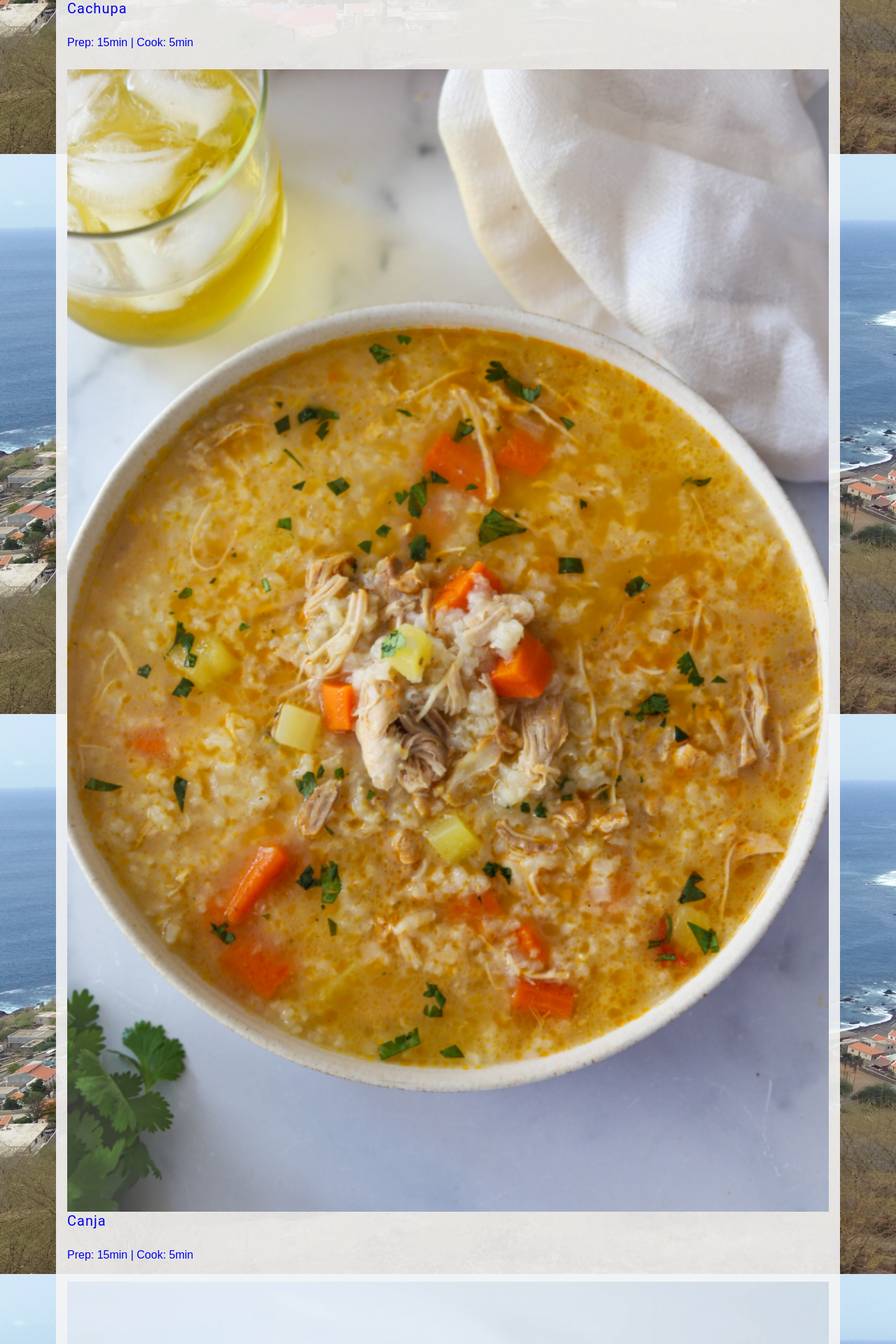
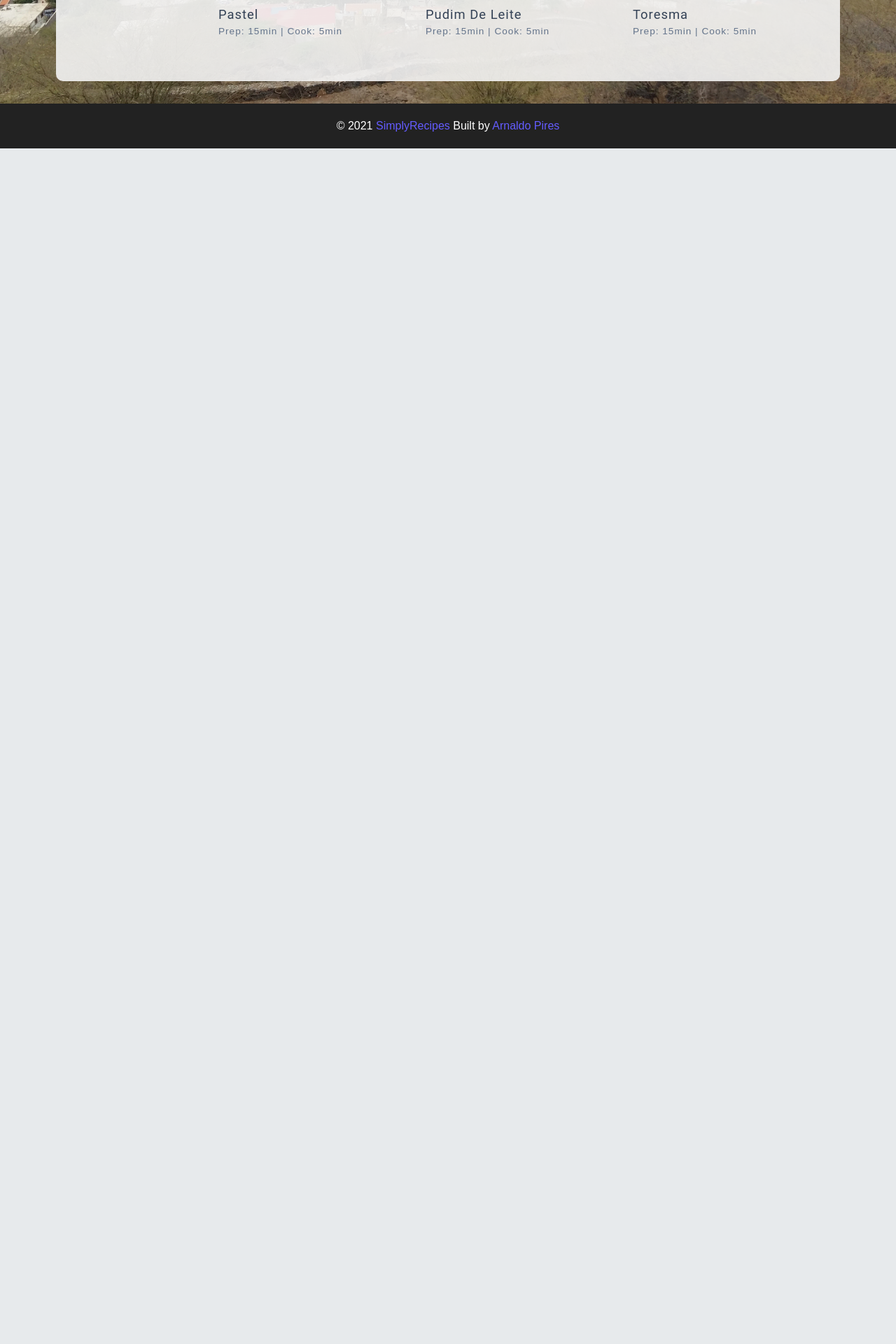
Before and after one commit to ArnoldPires/SimplyRecipes, a PHP site: page / in a window 1280 px wide. Shown: the part 1380-3300 px from the top of the page at 70% size. After the commit the page ends 1592 px from the top, so only its background shows below. Run offline with PHP 8.4, Linux system fonts and the light colour scheme; some libraries are stand-ins or nearby versions.

Commit message:
done with the homepage for now

```diff
--- a/css/style.css
+++ b/css/style.css
@@ -67,6 +67,7 @@
 }
 p {
   margin-bottom: 1.5rem;
+  margin-top: 0;
   max-width: 40em;
 }
 h1,
@@ -112,7 +113,7 @@
 .img {
   width: 100%;
   display: block;
-  object-fit: cover;
+  object-fit: fill;
 }
 /* buttons */
 .btn {
@@ -287,6 +288,7 @@
   font-size: 1.25rem;
 }
 .nav-links {
+  font-size: 1.25rem;
   height: 0px;
   overflow: hidden;
   display: flex;
@@ -325,11 +327,12 @@
     align-items: center;
   }
   .nav-header {
+    padding: 0;
     height: auto;
     margin-right: 2rem;
   }
   .nav-links {
-    height: auto;
+    height: auto !important;
     flex-direction: row;
     align-items: center;
     width: 100%;
@@ -341,6 +344,7 @@
     font-size: 1rem;
   }
   .contact-link {
+    margin-right: 0;
     margin-left: auto;
   }
 }
@@ -383,6 +387,94 @@
     margin-bottom: 0;
   }
 }
+/* Recipes */
+.recipes-container {
+  display: grid;
+  gap: 2rem 1rem;
+}
+.recipes-list {
+  display: grid;
+  gap: 2rem 1rem;
+  padding-bottom: 3rem;
+}
+.recipe {
+  display: block;
+}
+.recipe-img {
+  height: 25rem;
+  border-radius: var(--borderRadius);
+  margin-bottom: 1rem;
+}
+.recipe h5 {
+  margin-top: 0.25rem;
+  margin-bottom: 0;
+  line-height: 1;
+  color: var(--grey-700);
+}
+.recipe p {
+  margin-bottom: 0;
+  line-height: 1;
+  margin-top: 0.5rem;
+  color: var(--grey-500);
+  letter-spacing: var(--letterSpacing);
+}
+.tags-container {
+  order: 1;
+  display: flex;
+  flex-direction: column;
+  padding-bottom: 3rem;
+}
+.tags-container h4 {
+  margin-bottom: 0.5rem;
+  font-weight: 500;
+}
+.tags-list {
+  display: grid;
+  grid-template-columns: 1fr 1fr 1fr;
+}
+.tags-list a {
+  text-transform: capitalize;
+  display: block;
+  color: var(--grey-500);
+  transition: var(--transition);
+}
+.tags-list a:hover {
+  color: var(--primary-500);
+}
+@media screen and (min-width: 576px) {
+  .recipes-list {
+    grid-template-columns: 1fr 1fr;
+  }
+  .recipe-img {
+    height: 15rem;
+  }
+}
+@media screen and (min-width: 992px) {
+  .recipes-container {
+    grid-template-columns: 200px 1fr;
+  }
+  .recipes-list {
+    grid-template-columns: 1fr 1fr;
+  }
+  .recipe p {
+    font-size: 0.85rem;
+  }
+  .tags-container {
+    order: 0;
+  }
+  .tags-list {
+    display: grid;
+    grid-template-columns: 1fr;
+  }
+}
+@media screen and (min-width: 1200px) {
+  .recipe h5 {
+    font-size: 1.15rem;
+  }
+  .recipes-list {
+    grid-template-columns: 1fr 1fr 1fr;
+  }
+}
 /* Footer */
 footer {
   height: 4rem;
--- a/index.html
+++ b/index.html
@@ -64,73 +64,57 @@
                 </div>
             </div>
             <!--End of Tag Container-->
-            <!--Recipes Container-->
+            <!--Recipes List-->
             <div class="recipes-list">
-                <!--Single Recipe-->
-                <a href="single-recipe.html" class="recipe">
+                <!--Single Recipes-->
+                <a href="./pages/single-recipe.html" class="recipe">
                     <img src="./assets/recipes/cachupa.jpg" alt="cachupa" class="img recipe-img"/>
                     <h5>Cachupa</h5>
                     <p>Prep: 15min | Cook: 5min</p>
                 </a>
-                <!--End of Single Recipe-->
-                <!--Single Recipe-->
-                <a href="single-recipe.html" class="recipe">
+                <a href="./pages/single-recipe.html" class="recipe">
                     <img src="./assets/recipes/canja.png" alt="canja" class="img recipe-img" />
                     <h5>Canja</h5>
                     <p>Prep: 15min | Cook: 5min</p>
                 </a>
-                <!--End of Single Recipe-->
-                <!--Single Recipe-->
-                <a href="single-recipe.html" class="recipe">
+                <a href="./pages/single-recipe.html" class="recipe">
                     <img src="./assets/recipes/cuscus.png" alt="cus cus" class="img recipe-img" />
                     <h5>Cus cus</h5>
                     <p>Prep: 15min | Cook: 5min</p>
                 </a>
-                <!--End of Single Recipe-->
-                <!--Single Recipe-->
-                <a href="single-recipe.html" class="recipe">
+                <a href="./pages/single-recipe.html" class="recipe">
                     <img src="./assets/recipes/gufonginho.png" alt="gufonginho" class="img recipe-img" />
                     <h5>Gufonginho</h5>
                     <p>Prep: 15min | Cook: 5min</p>
                 </a>
-                <!--End of Single Recipe-->
-                <!--Single Recipe-->
-                <a href="single-recipe.html" class="recipe">
+                <a href="./pages/single-recipe.html" class="recipe">
                     <img src="./assets/recipes/Jagacida.jpg" alt="Jagacida" class="img recipe-img" />
                     <h5>Jagacida</h5>
                     <p>Prep: 15min | Cook: 5min</p>
                 </a>
-                <!--End of Single Recipe-->
-                <!--Single Recipe-->
-                <a href="single-recipe.html" class="recipe">
+                <a href="./pages/single-recipe.html" class="recipe">
                     <img src="./assets/recipes/moreia-frita.jpg" alt="moreia frita" class="img recipe-img" />
                     <h5>Moreia Frita</h5>
                     <p>Prep: 15min | Cook: 5min</p>
                 </a>
-                <!--End of Single Recipe-->
-                <!--Single Recipe-->
-                <a href="single-recipe.html" class="recipe">
+                <a href="./pages/single-recipe.html" class="recipe">
                     <img src="./assets/recipes/pastel.jpg" alt="pastel" class="img recipe-img" />
                     <h5>Pastel</h5>
                     <p>Prep: 15min | Cook: 5min</p>
                 </a>
-                <!--End of Single Recipe-->
-                <!--Single Recipe-->
-                <a href="single-recipe.html" class="recipe">
+                <a href="./pages/single-recipe.html" class="recipe">
                     <img src="./assets/recipes/pudim-de-leite.jpg" alt="pudim de leite" class="img recipe-img" />
                     <h5>Pudim De Leite</h5>
                     <p>Prep: 15min | Cook: 5min</p>
                 </a>
-                <!--End of Single Recipe-->
-                <!--Single Recipe-->
-                <a href="single-recipe.html" class="recipe">
+                <a href="./pages/single-recipe.html" class="recipe">
                     <img src="./assets/recipes/toresma.jpg" alt="toresma" class="img recipe-img" />
                     <h5>Toresma</h5>
                     <p>Prep: 15min | Cook: 5min</p>
                 </a>
-                <!--End of Single Recipe-->
+                <!--End of Single Recipes-->
             </div>
-            <!--End of Recipes Container-->
+            <!--End of Recipes List-->
         </section>
         <!--End of Recipes Container-->
     </main>
```
